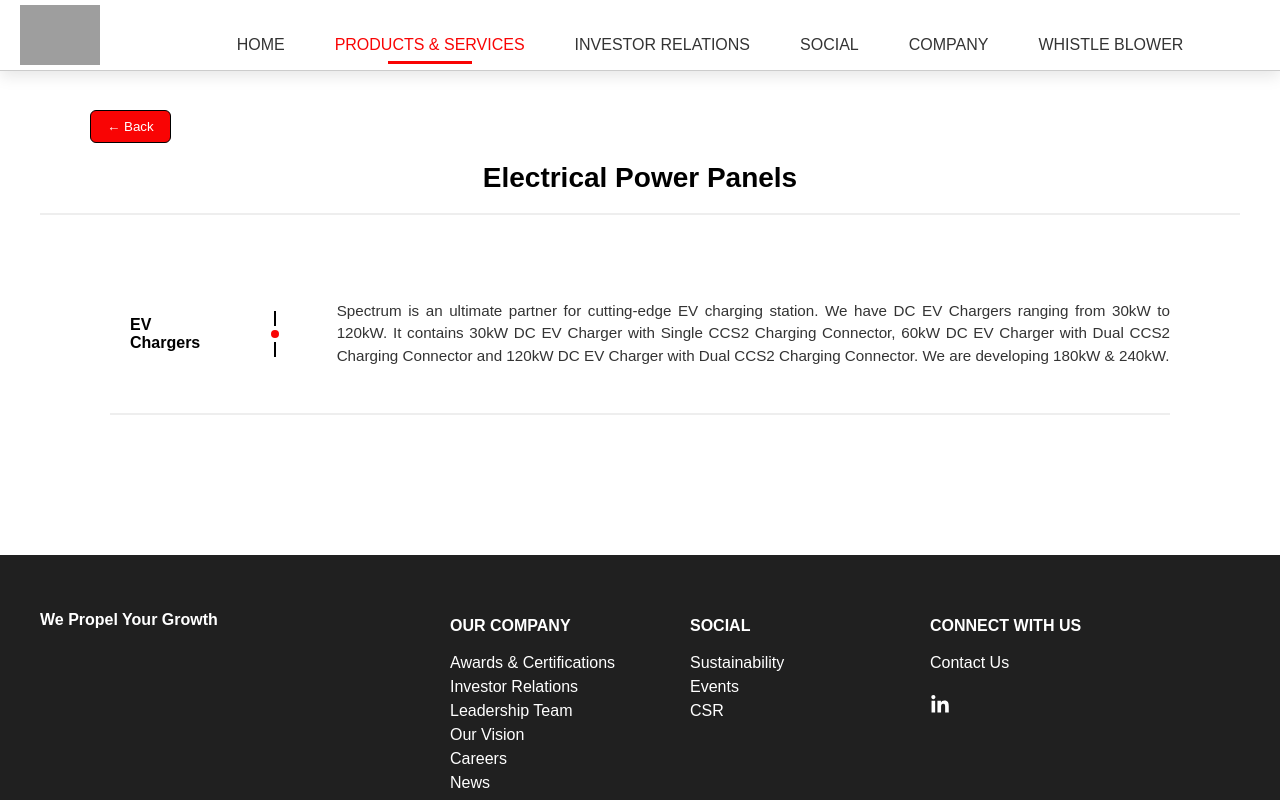
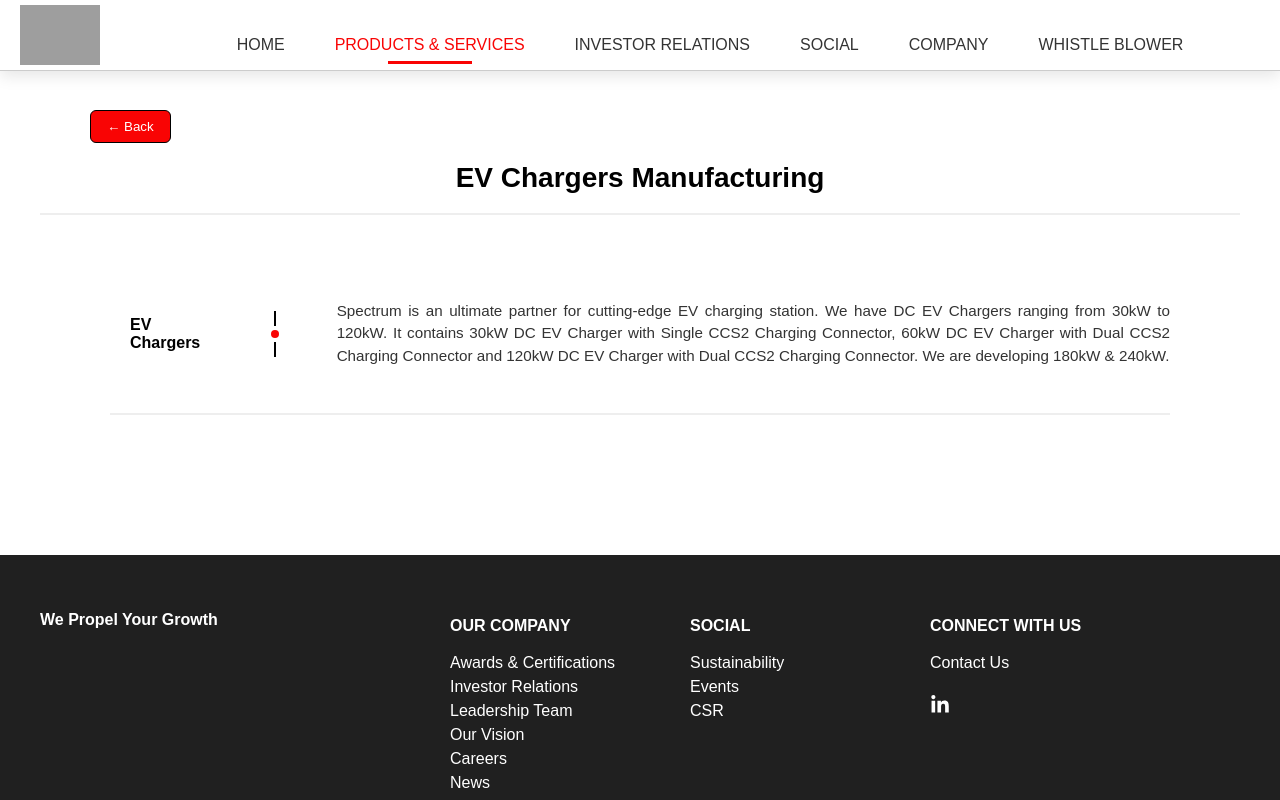
Before and after one commit to yashika-63/Spectrum-Static, a React (Vite) app: page /EVChargers in a window 1280 px wide. Shown: the top 800 px of the page. Built offline with nearby package versions, Linux system fonts and the light colour scheme; grey boxes are pictures that could not be loaded.

Commit message:
Update EVChargers.jsx

```diff
--- a/src/Pages/ProductsServices/EVChargers.jsx
+++ b/src/Pages/ProductsServices/EVChargers.jsx
@@ -17,7 +17,7 @@
       <button onClick={() => navigate('/')} className="read-more" style={{ marginTop: "20px", marginLeft: "50px" }}>
         ← Back
       </button>
-      <h1 className="title">Electrical Power Panels</h1>
+      <h1 className="title">EV Chargers Manufacturing</h1>
       {/* <p className="core-para">
         Spectrum powers the future of electric mobility with reliable, user-friendly EV charging solutions, including efficient AC chargers for homes and destinations. With a focus on durability and innovation, we’re advancing toward DC fast charging to support seamless, sustainable transportation for all.
       </p> */}
```
